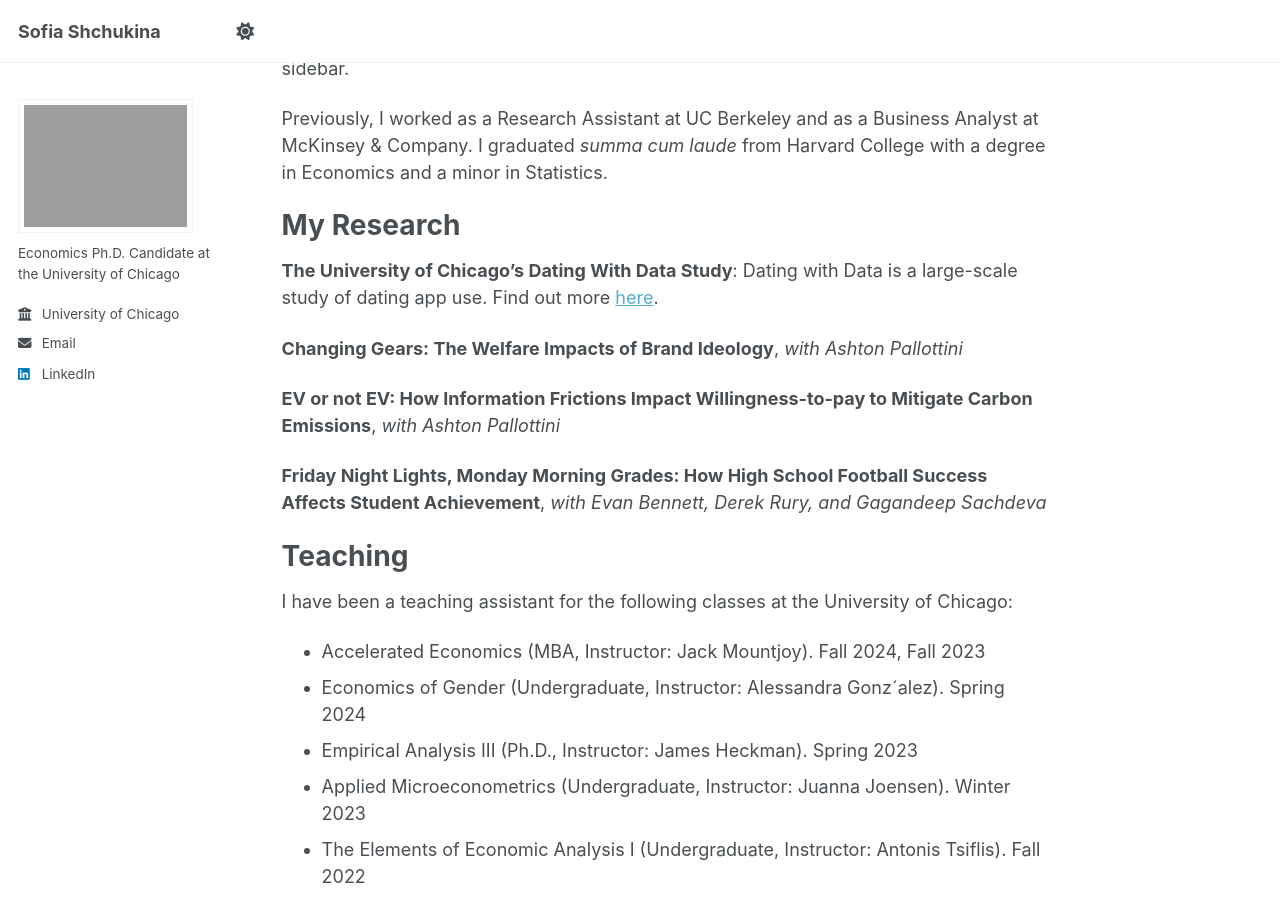
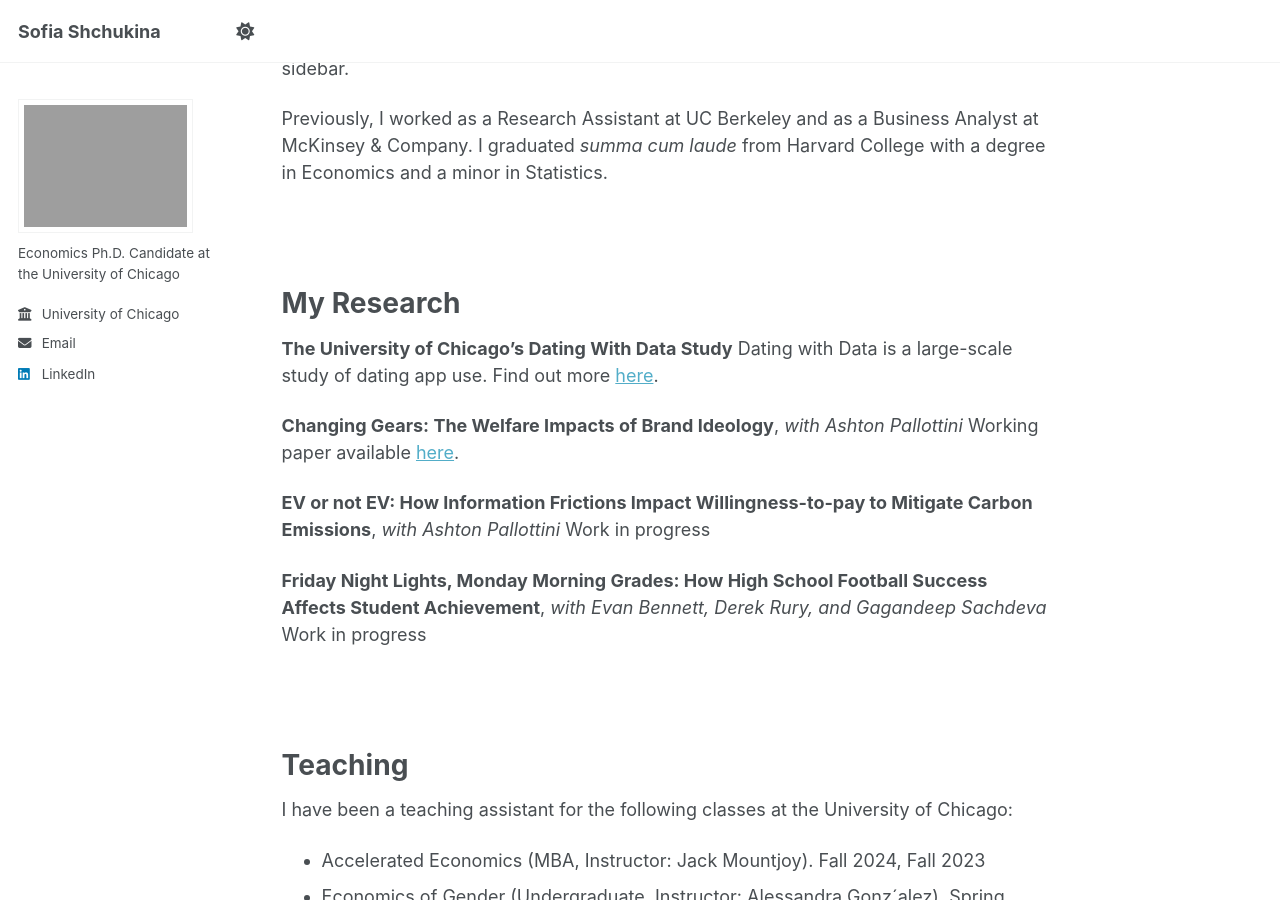
Before and after one commit to sofiashch/sofiashch.github.io, a Jekyll site: the page built from _pages/about.md, in a window 1280 px wide and 900 px high, scrolled down 342 px. Built offline with Jekyll 4.4.1, drawn with Linux system fonts in a browser that asks for light colours; a script that is not in the unit is left out.

Commit message:
Update about.md

```diff
--- a/_pages/about.md
+++ b/_pages/about.md
@@ -19,20 +19,25 @@ You can contact me at [sofiashchukina@uchicago.edu](mailto:sofiashchukina@uchica
 
 Previously, I worked as a Research Assistant at UC Berkeley and as a Business Analyst at McKinsey & Company. I graduated _summa cum laude_ from Harvard College with a degree in Economics and a minor in Statistics.
 
-
-
+<br>
+<br>
 
 My Research
 ======
-**The University of Chicago's Dating With Data Study**: Dating with Data is a large-scale study of dating app use. Find out more [here](https://datingwithdata.com/).
+**The University of Chicago's Dating With Data Study**
+Dating with Data is a large-scale study of dating app use. Find out more [here](https://datingwithdata.com/).
 
 **Changing Gears: The Welfare Impacts of Brand Ideology**, _with Ashton Pallottini_
+Working paper available [here](https://papers.ssrn.com/sol3/papers.cfm?abstract_id=5683384).
 
 **EV or not EV: How Information Frictions Impact Willingness-to-pay to Mitigate Carbon Emissions**, _with Ashton Pallottini_
+Work in progress
 
 **Friday Night Lights, Monday Morning Grades: How High School Football Success Affects Student Achievement**, _with Evan Bennett, Derek Rury, and Gagandeep Sachdeva_
+Work in progress
 
-
+<br>
+<br>
 
 Teaching
 ======
```
